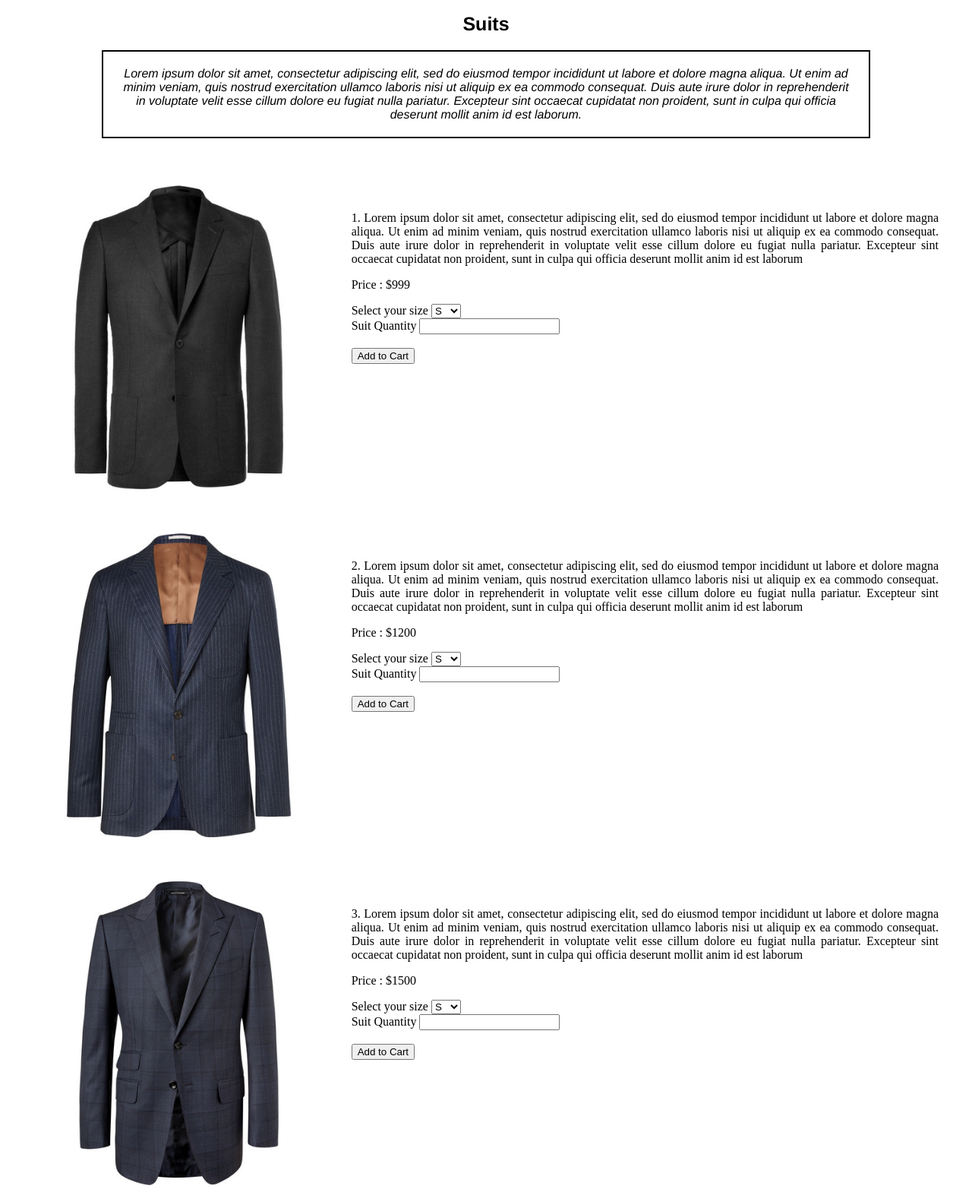
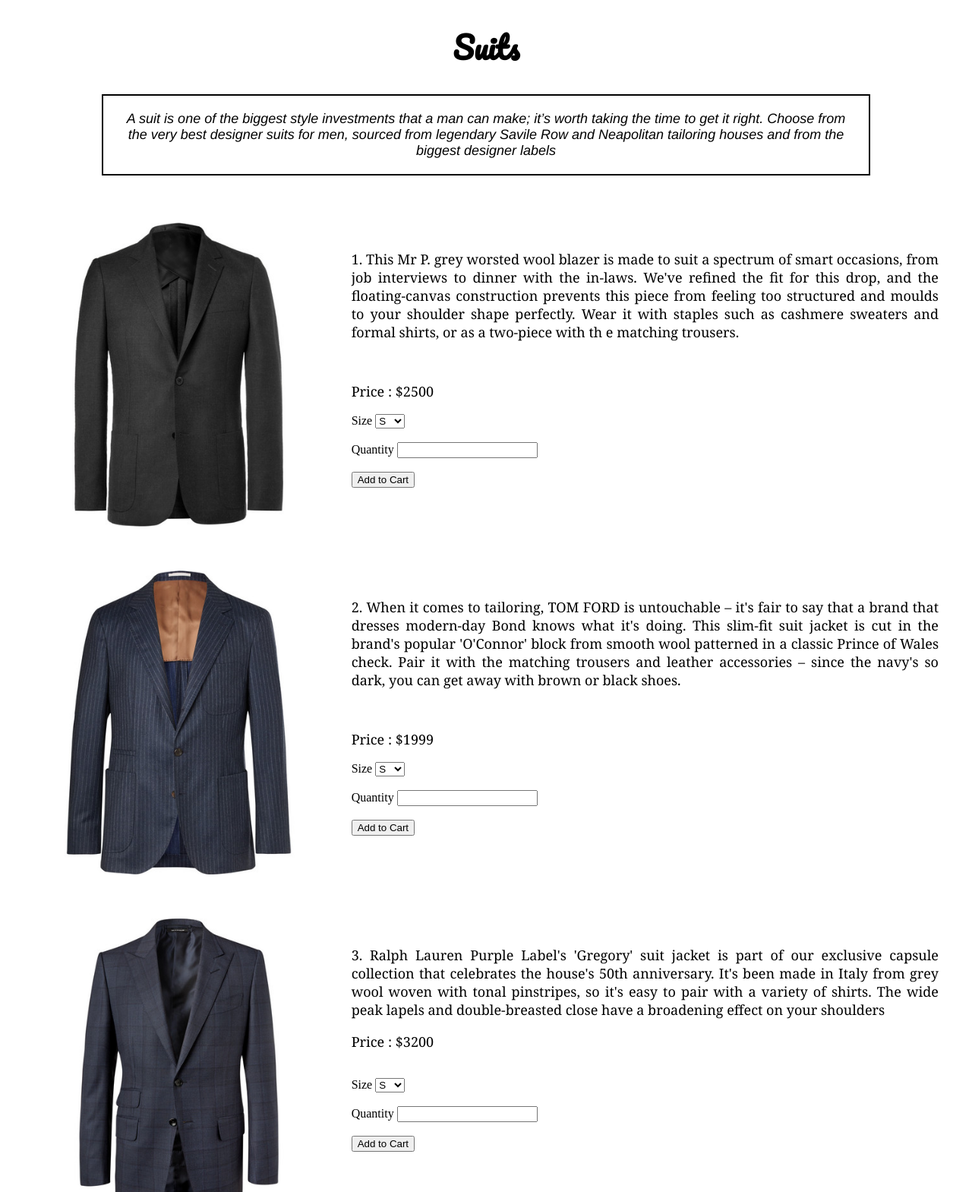
Before and after one commit to iFaujack/phase0-batch33-kelompok4, a plain HTML site: page product.html in a window 1280 px wide. Shown: the part 120-1689 px from the top of the page at 76% size. Drawn offline with Linux system fonts and the light colour scheme; a web font is replaced by a local one.

Commit message:
update lagi

```diff
--- a/product.css
+++ b/product.css
@@ -43,13 +43,13 @@ p.top-paragraph {
 }
 .header li{
     display: inline-block;
-    margin: 50px;
+    margin: 40px;
 }
 
-h1{
+h1,h2{
     text-align: center;
-    font-family: 'Franklin Gothic Medium', 'Arial Narrow', Arial, sans-serif;
-    font-size: 25px;
+    font-family: 'Pacifico', sans-serif;
+    font-size: 40px;
     font-weight: 700;
  }
 img{
@@ -57,16 +57,15 @@ img{
     width:auto;
 }
  footer{
-     height:80px;
+     height:auto;
      width: 100%;
      background-color: grey;
      display: block;
      text-align: center;
-     font-family: fantasy;
-     font-weight: lighter;
-     font-style:italic;
-     padding: 10px;
+     padding: 1px;
  }
  p{
      text-align:justify;
+     font-family: Georgia, 'Times New Roman', Times, serif;
+     font-size: 18px;
  }
--- a/product.html
+++ b/product.html
@@ -3,6 +3,7 @@
   <head>
     <title>Premium Suits</title>
     <link rel="stylesheet" type="text/css" href="product.css">
+    <link href="https://fonts.googleapis.com/css?family=Codystar|Nunito|Pacifico" rel="stylesheet">
   </head>
 
 <body>
@@ -15,28 +16,25 @@
     </nav>
     <div class="top">
             <h1>Suits</h1>
-            <p class='top-paragraph'>Lorem ipsum dolor sit amet, consectetur adipiscing elit, sed do
-              eiusmod tempor incididunt ut labore et dolore magna aliqua. Ut enim
-              ad minim veniam, quis nostrud exercitation ullamco laboris nisi ut
-              aliquip ex ea commodo consequat. Duis aute irure dolor in reprehenderit
-               in voluptate velit esse cillum dolore eu fugiat nulla pariatur.
-                Excepteur sint occaecat cupidatat non proident, sunt in culpa qui
-                officia deserunt mollit anim id est laborum.</p>
+            <p class='top-paragraph'>A suit is one of the biggest style investments that a man
+              can make; it’s worth taking the time to get it right. Choose from the very best
+              designer suits for men, sourced from legendary Savile Row and Neapolitan tailoring
+               houses and from the biggest designer labels</p>
     </div>
     <br>
 
     <div class='grid'>
       <div class='suit a'><img src="img/first-suit.jpg" alt='black'></div>
-      <div class='suit b'><br><p>1. Lorem ipsum dolor sit amet, consectetur adipiscing elit, sed do
-          eiusmod tempor incididunt ut labore et dolore magna aliqua. Ut enim
-          ad minim veniam, quis nostrud exercitation ullamco laboris nisi ut
-          aliquip ex ea commodo consequat. Duis aute irure dolor in reprehenderit
-           in voluptate velit esse cillum dolore eu fugiat nulla pariatur.
-            Excepteur sint occaecat cupidatat non proident, sunt in culpa qui
-            officia deserunt mollit anim id est laborum</p>
-          <p class='price'>Price : $999 </p>
+      <div class='suit b'><br><p>1. This Mr P. grey worsted wool blazer is made to suit a spectrum
+         of smart occasions, from job interviews to dinner with the in-laws. We've refined
+         the fit for this drop, and the floating-canvas construction prevents this piece
+         from feeling too structured and moulds to your shoulder shape perfectly. Wear it
+         with staples such as cashmere sweaters and formal shirts, or as a two-piece with th
+         e matching trousers.</p>
+         <br>
+          <p class='price'>Price : $2500 </p>
           <section class="size-type">
-              <label for="size">Select your size</label>
+            <label for="size">Size</label>
             <select name="size" id="size">
               <option value="sesame">S</option>
               <option value="potatoe">M</option>
@@ -44,8 +42,9 @@
               <option value="pretzel">XL</option>
             </select>
           </section>
+          <br>
           <section class="number">
-              <label for="amount">Suit Quantity</label>
+            <label for="amount">Quantity</label>
             <input type="number" name="amount" id="amount">
           </section>
             <br>
@@ -54,17 +53,17 @@
           </section>
 
       </div>
+
       <div class='suit c'><img src="img/second-suit.jpg" alt="blue"></div>
-      <div class='suit d'><br><p>2. Lorem ipsum dolor sit amet, consectetur adipiscing elit, sed do
-          eiusmod tempor incididunt ut labore et dolore magna aliqua. Ut enim
-          ad minim veniam, quis nostrud exercitation ullamco laboris nisi ut
-          aliquip ex ea commodo consequat. Duis aute irure dolor in reprehenderit
-           in voluptate velit esse cillum dolore eu fugiat nulla pariatur.
-            Excepteur sint occaecat cupidatat non proident, sunt in culpa qui
-            officia deserunt mollit anim id est laborum</p>
-            <p class='price'>Price : $1200 </p>
+      <div class='suit d'><br><p>2. When it comes to tailoring, TOM FORD is untouchable – it's fair to say that a brand that
+        dresses modern-day Bond knows what it's doing. This slim-fit suit jacket is cut in
+        the brand's popular 'O'Connor' block from smooth wool patterned in a classic
+        Prince of Wales check. Pair it with the matching trousers and leather accessories –
+        since the navy's so dark, you can get away with brown or black shoes.</p>
+        <br>
+            <p class='price'>Price : $1999 </p>
             <section class="size-type">
-                <label for="size">Select your size</label>
+                <label for="size">Size</label>
                 <select name="size" id="size">
                     <option value="sesame">S</option>
                     <option value="potatoe">M</option>
@@ -72,8 +71,9 @@
                     <option value="pretzel">XL</option>
                 </select>
               </section>
+              <br>
               <section class="number">
-                <label for="amount">Suit Quantity</label>
+                <label for="amount">Quantity</label>
                 <input type="number" name="amount" id="amount">
               </section>
               <br>
@@ -84,17 +84,15 @@
 
           </div>
       <div class='suit e'><img src="img/third-suit.jpg"></div>
-      <div class='suit f'><br><p>3. Lorem ipsum dolor sit amet, consectetur adipiscing elit, sed do
-          eiusmod tempor incididunt ut labore et dolore magna aliqua. Ut enim
-          ad minim veniam, quis nostrud exercitation ullamco laboris nisi ut
-          aliquip ex ea commodo consequat. Duis aute irure dolor in reprehenderit
-           in voluptate velit esse cillum dolore eu fugiat nulla pariatur.
-            Excepteur sint occaecat cupidatat non proident, sunt in culpa qui
-            officia deserunt mollit anim id est laborum</p>
-            <p class='price'>Price : $1500 </p>
-
+      <div class='suit f'><br><p>3.  Ralph Lauren Purple Label's 'Gregory' suit jacket
+        is part of our exclusive capsule collection that celebrates the house's 50th
+         anniversary. It's been made in Italy from grey wool woven with tonal pinstripes,
+          so it's easy to pair with a variety of shirts. The wide peak lapels and double-breasted
+          close have a broadening effect on your shoulders</p>
+            <p class='price'>Price : $3200 </p>
+            <br>
             <section class="size-type">
-              <label for="size">Select your size</label>
+              <label for="size">Size</label>
               <select name="size" id="size">
                   <option value="sesame">S</option>
                   <option value="potatoe">M</option>
@@ -102,8 +100,9 @@
                   <option value="pretzel">XL</option>
               </select>
             </section>
+            <br>
             <section class="number">
-              <label for="amount">Suit Quantity</label>
+              <label for="amount">Quantity</label>
               <input type="number" name="amount" id="amount">
             </section>
             <br>
@@ -116,6 +115,7 @@
     </body>
     <footer>
       <h2>Gentleman Wardrobe</h2>
+      <p>Copyright © 2010 by Kelompok 4 phase0 batch 33</p>
     </footer>
 
 </html>
```
Lines whose indentation alone changed are shown as unchanged.
